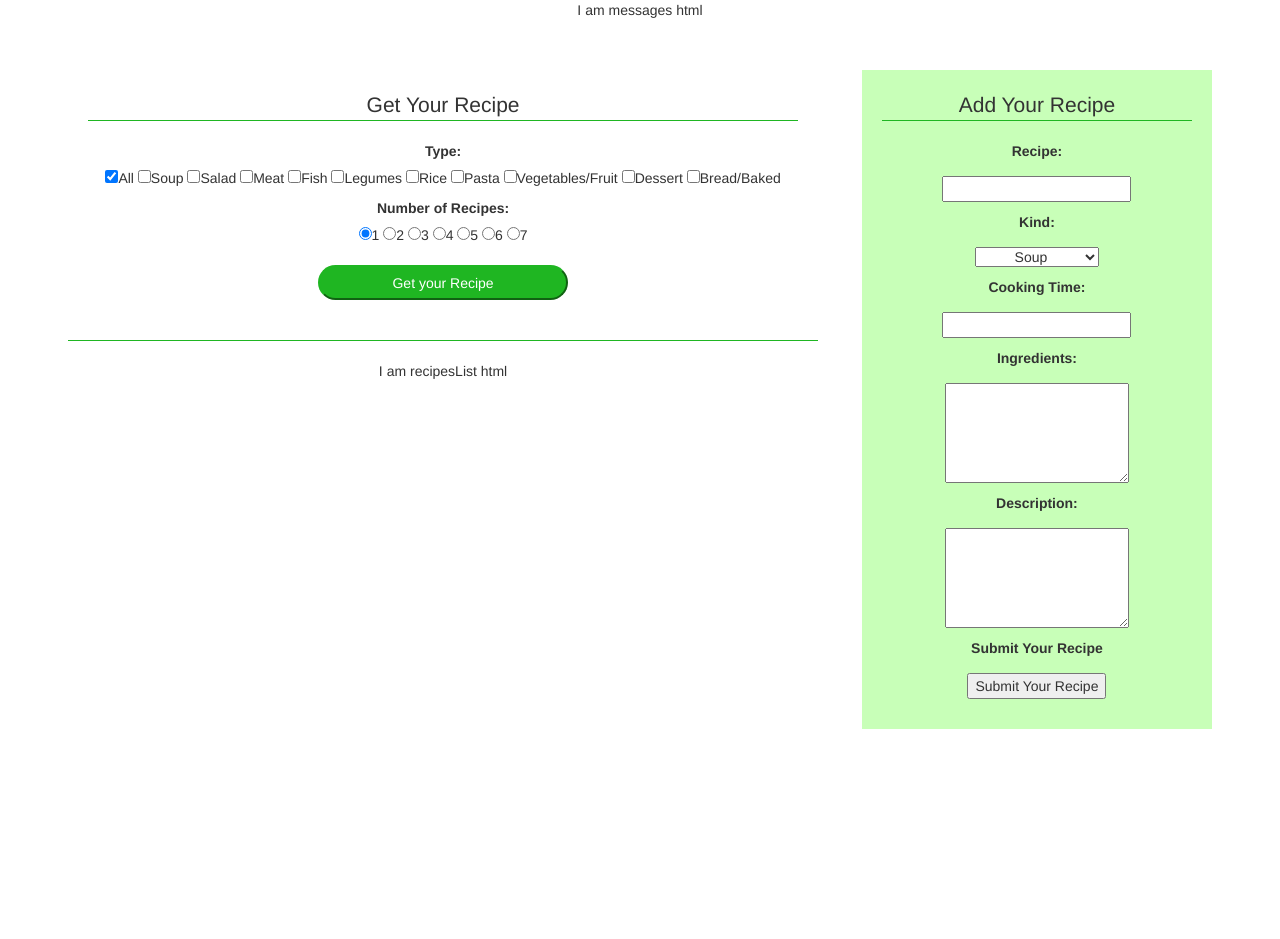
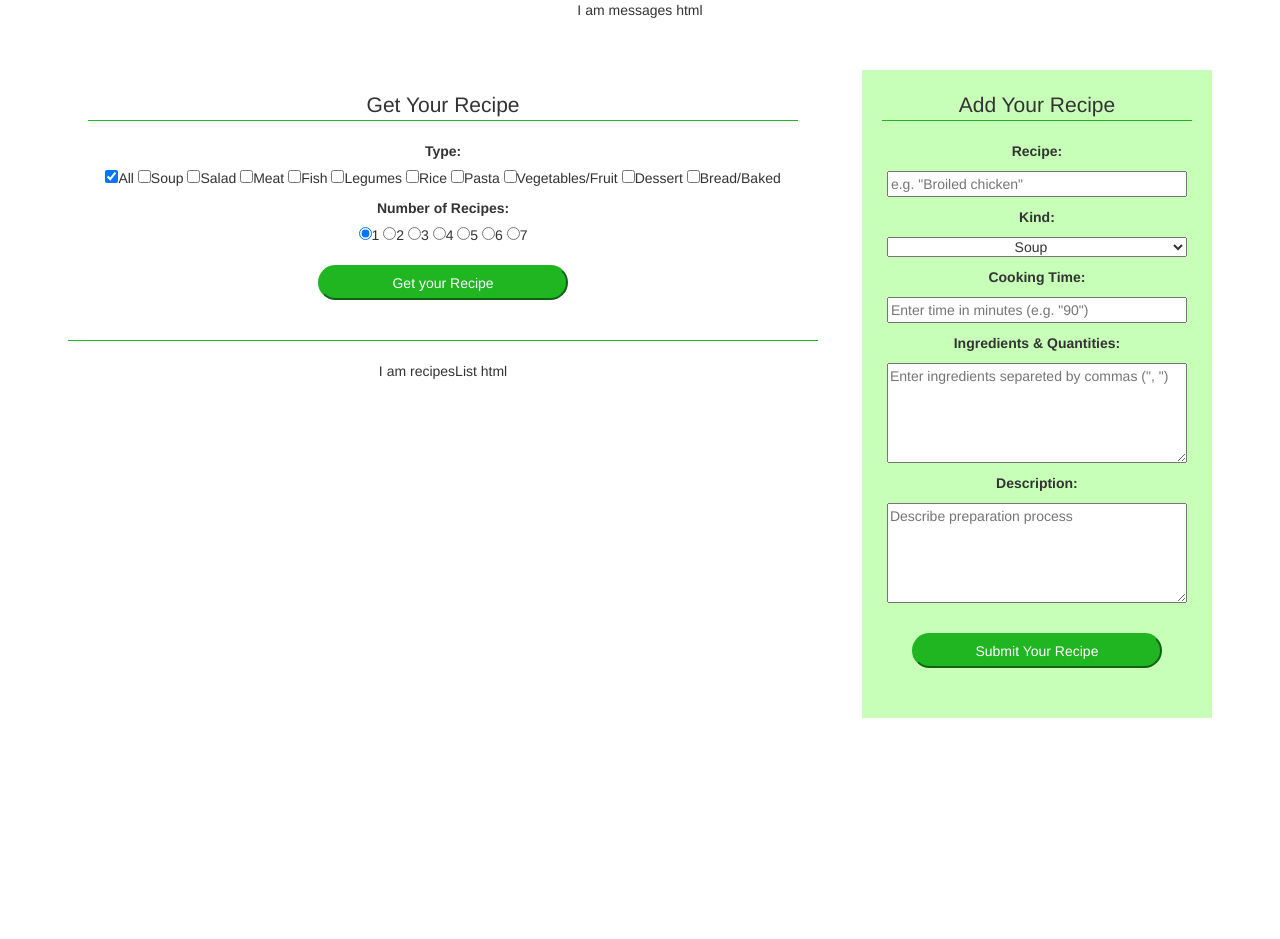
Before and after one commit to JorgeMJ/recipes_flask, a Flask app: template templates/index.html in a window 1280 px wide. Shown: the part 80-1019 px from the top of the page. Run offline with Flask 2, Linux system fonts and the light colour scheme; the template is opened without the code that fills it: values that come from a table or form of the project are taken from there, others are empty; some libraries are stand-ins or nearby versions.

Commit message:
fix submit redirect

```diff
--- a/addRecipeForm.py
+++ b/addRecipeForm.py
@@ -2,12 +2,14 @@
 
 from flask_wtf import FlaskForm
 from wtforms import StringField, SubmitField, TextAreaField, IntegerField, SelectField
-from wtforms.validators import InputRequired #DataRequired
+from wtforms.validators import DataRequired
 
 class AddRecipeForm(FlaskForm):
-	name = StringField("Recipe: ", validators=[InputRequired()])
-	kind = SelectField("Kind: ", choices=['Soup', 'Salad', 'Meat', 'Fish', 'Legumes', 'Rice', 'Pasta', 'Vegetables/Fruit', 'Bread/Baked'], validators=[InputRequired()])
-	time = IntegerField("Cooking Time: ", validators=[InputRequired()])
-	ingredients = TextAreaField("Ingredients: ", validators=[InputRequired()])
-	description = TextAreaField("Description: ", validators=[InputRequired()])
+	name = StringField("Recipe: ", validators=[DataRequired()])
+	kind = SelectField("Kind: ", choices=[('Soup', 'Soup'), ('Salad','Salad'), ('Meat','Meat'), ('Fish','Fish'),
+	 ('Legumes','Legumes'), ('Rice','Rice'), ('Pasta','Pasta'), ('Vegetables/Fruit','Vegetables/Fruit'),
+	 ('Bread/Baked','Bread/Baked')], validators=[DataRequired()])
+	time = IntegerField("Cooking Time: ", validators=[DataRequired()])
+	ingredients = TextAreaField("Ingredients & Quantities: ", validators=[DataRequired()])
+	description = TextAreaField("Description: ", validators=[DataRequired()])
 	submit = SubmitField("Submit Your Recipe")
--- a/app.py
+++ b/app.py
@@ -1,8 +1,7 @@
 ''' Main function that will call the necessary functions '''
-from flask import Flask, render_template, request, flash
+from flask import Flask, render_template, request, flash, redirect, url_for
 from flask_sqlalchemy import SQLAlchemy
 import psycopg2
-from retrieveFunctions import random_key
 from addRecipeForm import AddRecipeForm
 
 
@@ -48,10 +47,9 @@ class Recipe(db.Model):
 def index():
 	return render_template('index.html')
 '''
-@app.route('/', methods=['POST', 'GET'])
+@app.route('/submit/', methods=['POST', 'GET'])
 def submit():
 	form = AddRecipeForm()
-	#request.method == 'POST'
 	#Validate_on_submit already takes into account if the method is POST
 	if form.validate_on_submit():
 		#takes the input data from form
@@ -75,7 +73,8 @@ def submit():
 		db.session.commit()
 		'''
 		flash('Success! Your recipe has been added.')
-		return redirect(url_for('/')) #maybe index???
+		return redirect(url_for('submit')) #maybe index???
+
 	'''
 	elif request.method == 'GET':
 		kind_recipes = request.args.getlist('kindRecipes')
@@ -107,7 +106,7 @@ def submit():
 		return render_template('index.html', matching_recipes = matching_recipes )
 	'''
 	#In case the POST submition didn't go well
-	return render_template('index.html', form = form)
+	return render_template('index.html', form=form)
 
 if __name__ == "__main__":
 	app.run()
--- a/static/style.css
+++ b/static/style.css
@@ -71,8 +71,7 @@ h1{
 }
 
 #addRecipeForm div {
-	float: right;
-	margin: 10px auto;
+	margin: 5px auto;
 }
 
 .addInput {
--- a/templates/index.html
+++ b/templates/index.html
@@ -23,7 +23,7 @@
 	</div>
 
 <div id= "getRecipes-container">
-	<form name="getRecipes" id="getRecipesForm" action="/submit" method="GET"><!--Check if the name "getRecipes is used at all" -->
+	<form name="getRecipes" id="getRecipesForm" action="/" method="GET"><!--Check if the name "getRecipes is used at all" -->
 		<legend>Get Your Recipe</legend>
 		<div>
 			<div><label><strong>Type:</strong></label></div>
@@ -59,52 +59,40 @@
 </div><!--get-recipes-->
 
 <aside id = "addRecipes-container">
-	<form id="addRecipeForm" action="/" method="POST">
+	<form id="addRecipeForm" action="" method="POST">
+
+		{{ form.csrf_token }}
+
 		<legend>Add Your Recipe</legend>
-		<!--<div>
-			<label>Recipe:</label>
-			<input type="text" name="nameIn" placeholder='e.g. "Broiled chicken"' class="addInput" />
+		<div style="background-color:#ff9494;">
+			{% for field in form if field.name != "csrf_token" %}
+				{% for error in field.errors %}
+	                {{field.name}} : {{ error }}
+	            {% endfor %}
+            {% endfor %}
+
+        </div>
+		<div>
+			<label>{{ form.name.label() }}</label>
+			<p>{{ form.name(class_='addInput', placeholder='e.g. "Broiled chicken"') }}</p>
 		</div>
 		<div>
-		<label>Kind:</label>
-			<select name="kindIn" class="addInput">
-				<option value="Soup">Soup</option>
-				<option value="Salad">Salad</option>
-				<option value="Meat">Meat</option>
-				<option value="Fish">Fish</option>
-				<option value="Legumes">Legumes</option>
-				<option value="Rice">Rice</option>
-				<option value="Pasta">Pasta</option>
-				<option value="Vegtables/Fruit">Vegetables/Fruit</option>
-				<option value="Dessert">Dessert</option>
-				<option value="Bread/Baked">Bread/Baked</option>
-			</select>
+			<label>{{ form.kind.label() }}</label>
+			<p>{{ form.kind(class_='addInput') }}</p>
 		</div>
 		<div>
-			<label>Cooking Time:</label>
-			<input type="text" name= "timeIn" placeholder= 'Enter time in minutes (e.g. "90")' class="addInput" />
+			<label>{{ form.time.label() }}</label>
+			<p>{{ form.time(class_='addInput', placeholder='Enter time in minutes (e.g. "90")') }}</p>
 		</div>
 		<div>
-			<label>Ingredients & Quantities:</label>
-			<textarea placeholder= 'Enter ingredients separeted by commas (", ")' name= 'ingredientsIn' class="addInput"></textarea>
+			<label>{{ form.ingredients.label() }}</label>
+			<p>{{ form.ingredients(class_='addInput', placeholder='Enter ingredients separeted by commas (", ")') }}</p>
 		</div>
 		<div>
-			<label>Preparation:</label>
-			<textarea placeholder="Describe the preparation process" name= 'descriptionIn' class="addInput"></textarea>
+			<label>{{ form.description.label() }}</label>
+			<p>{{ form.description(class_='addInput', placeholder="Describe preparation process") }}</p>
 		</div>
-
-		<input type="submit" value="Submit your Recipe" id="addBtnSubmit" />-->
-
-		{{ form.csrf_token() }}
-
-    	{% for field in form if field.name != "csrf_token" %}
-        	<p>{{ field.label() }}</p>
-        	<p>{{ field }}
-            {% for error in field.errors %}
-                {{ error }}
-        	{% endfor %}
-        </p>
-    	{% endfor %}
+		<p>{{ form.submit(id='addBtnSubmit') }}</p>
 	</form>
 </aside><!--add-recipes-->
 <div class="footer-divider"></div>
```
